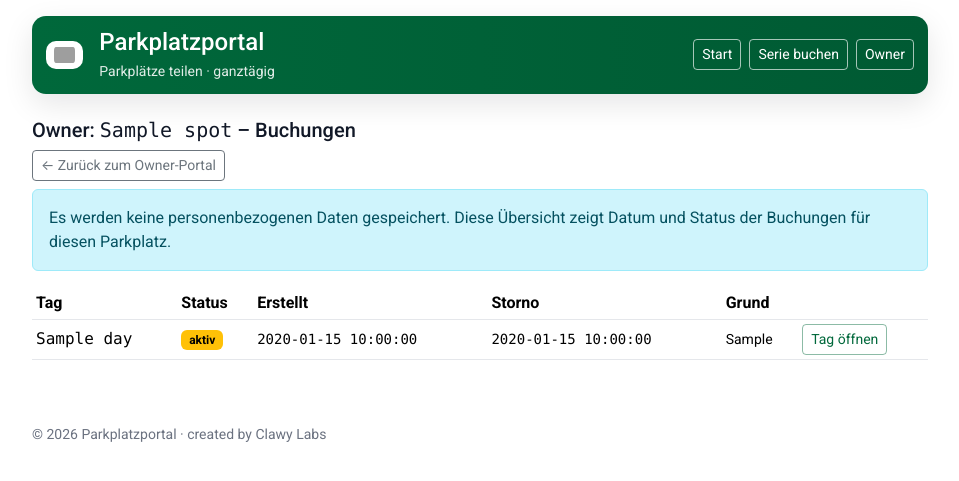
After one commit to nqyngfpty2-svg/clawyparken, a FastAPI app: template parking_app/templates/owner_bookings.html in a window 1280 px wide. The commit adds this page. Shown: the top 481 px of the page, without its empty margins (160-1119 px from the left). Run offline with FastAPI, Linux system fonts and the light colour scheme; the template is opened without the code that fills it: most values are stand-ins (such as "Sample title", 1, 10 or a date in 2020); grey boxes are pictures that could not be loaded.

Commit message:
Owner: show all bookings list

```diff
--- a/parking_app/app/main.py
+++ b/parking_app/app/main.py
@@ -475,6 +475,53 @@ def owner_portal_get(request: Request, code: str, p: int = 0):
     )
 
 
+@app.get("/owner/bookings", response_class=HTMLResponse)
+def owner_bookings(request: Request, code: str, p: int = 0, portal_p: int = 0):
+    code = (code or "").strip().upper()
+    if p < 0:
+        p = 0
+    if portal_p < 0:
+        portal_p = 0
+
+    page_size = 50
+    offset = p * page_size
+
+    with connect() as con:
+        spot = con.execute("SELECT id, name FROM spots WHERE owner_code=?", (code,)).fetchone()
+        if not spot:
+            return RedirectResponse(url="/owner", status_code=303)
+
+        total = con.execute("SELECT COUNT(*) AS c FROM bookings WHERE spot_id=?", (spot["id"],)).fetchone()["c"]
+        rows = con.execute(
+            """
+            SELECT day, status, created_at, cancelled_at, cancel_reason
+            FROM bookings
+            WHERE spot_id=?
+            ORDER BY day DESC
+            LIMIT ? OFFSET ?
+            """,
+            (spot["id"], page_size, offset),
+        ).fetchall()
+
+    has_prev = p > 0
+    has_next = (offset + page_size) < total
+
+    return TEMPLATES.TemplateResponse(
+        "owner_bookings.html",
+        {
+            "request": request,
+            "spot": spot["name"],
+            "code": code,
+            "rows": rows,
+            "p": p,
+            "has_prev": has_prev,
+            "has_next": has_next,
+            "portal_p": portal_p,
+            "year": datetime.utcnow().year,
+        },
+    )
+
+
 @app.post("/owner", response_class=HTMLResponse)
 def owner_portal(request: Request, code: str = Form(...)):
     code = code.strip().upper()
--- /dev/null
+++ b/parking_app/templates/owner_bookings.html
@@ -0,0 +1,64 @@
+{% extends "base.html" %}
+{% block content %}
+<h2 class="h5">Owner: <span class="mono">{{ spot }}</span> – Buchungen</h2>
+
+<div class="d-flex justify-content-between align-items-center mb-2">
+  <a class="btn btn-outline-secondary btn-sm" href="/owner/portal?code={{ code }}&p={{ portal_p or 0 }}">← Zurück zum Owner-Portal</a>
+  <div class="d-flex gap-2">
+    {% if has_prev %}
+      <a class="btn btn-sm btn-outline-secondary" href="/owner/bookings?code={{ code }}&p={{ p-1 }}&portal_p={{ portal_p or 0 }}">← Neuer</a>
+    {% endif %}
+    {% if has_next %}
+      <a class="btn btn-sm btn-outline-secondary" href="/owner/bookings?code={{ code }}&p={{ p+1 }}&portal_p={{ portal_p or 0 }}">Älter →</a>
+    {% endif %}
+  </div>
+</div>
+
+<div class="alert alert-info">
+  Es werden keine personenbezogenen Daten gespeichert. Diese Übersicht zeigt Datum und Status der Buchungen für diesen Parkplatz.
+</div>
+
+<div class="table-responsive">
+  <table class="table table-sm align-middle">
+    <thead>
+      <tr>
+        <th>Tag</th>
+        <th>Status</th>
+        <th>Erstellt</th>
+        <th>Storno</th>
+        <th>Grund</th>
+        <th></th>
+      </tr>
+    </thead>
+    <tbody>
+      {% for r in rows %}
+      <tr>
+        <td class="mono">{{ r.day }}</td>
+        <td>
+          {% if r.status == 'active' %}
+            <span class="badge text-bg-warning">aktiv</span>
+          {% elif r.status == 'cancelled_by_owner' %}
+            <span class="badge text-bg-secondary">storniert (owner)</span>
+          {% elif r.status == 'cancelled_by_booker' %}
+            <span class="badge text-bg-secondary">storniert (buchung)</span>
+          {% else %}
+            <span class="badge text-bg-secondary">{{ r.status }}</span>
+          {% endif %}
+        </td>
+        <td class="mono small">{{ r.created_at or '—' }}</td>
+        <td class="mono small">{{ r.cancelled_at or '—' }}</td>
+        <td class="small">{{ r.cancel_reason or '—' }}</td>
+        <td>
+          <a class="btn btn-sm btn-outline-primary" href="/day/{{ r.day }}">Tag öffnen</a>
+        </td>
+      </tr>
+      {% endfor %}
+    </tbody>
+  </table>
+</div>
+
+{% if rows|length == 0 %}
+  <div class="text-muted">Keine Buchungen vorhanden.</div>
+{% endif %}
+
+{% endblock %}
```
Also changed, not shown: parking_app/templates/owner.html (+5 -2 lines).
